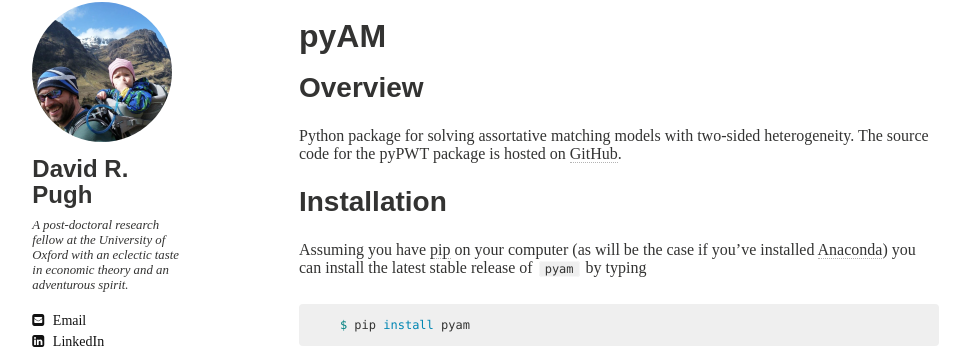
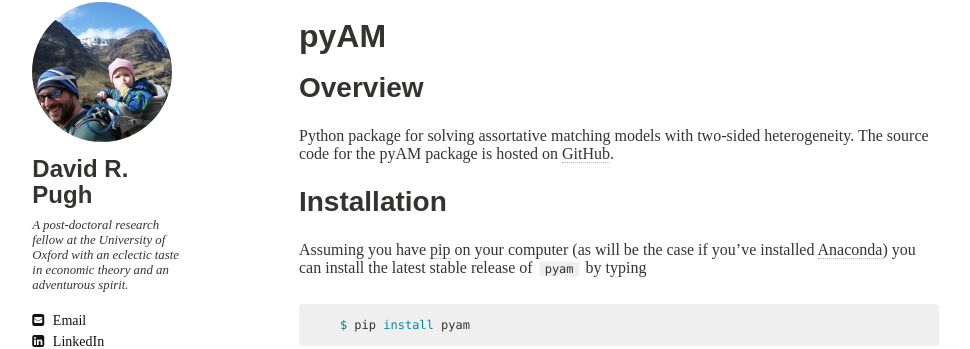
Before and after one commit to Lcpssm/davidrpugh.github.io, a Jekyll site: the page built from software/pyAM/index.md, in a window 1280 px wide. Shown: the part 98-447 px from the top of the page, without its empty margins (21-991 px from the left). Built offline with Jekyll 4.4.1, drawn with Linux system fonts in a browser that asks for light colours; nearby versions of some CDN libraries; some web fonts are replaced.

Commit message:
added some edits.

```diff
--- a/software/pyAM/index.md
+++ b/software/pyAM/index.md
@@ -11,7 +11,7 @@ image:
 
 ## Overview
 
-Python package for solving assortative matching models with two-sided heterogeneity. The source code for the pyPWT package is hosted on [GitHub](https://github.com/davidrpugh/pyAM).
+Python package for solving assortative matching models with two-sided heterogeneity. The source code for the pyAM package is hosted on [GitHub](https://github.com/davidrpugh/pyAM).
 
 ## Installation
 
```
Also changed, not shown: software/pyCollocation/index.md (+1 -1 lines).
